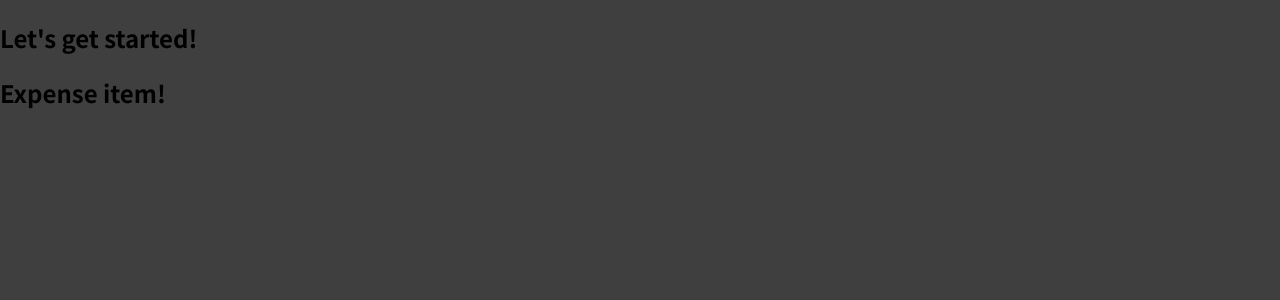
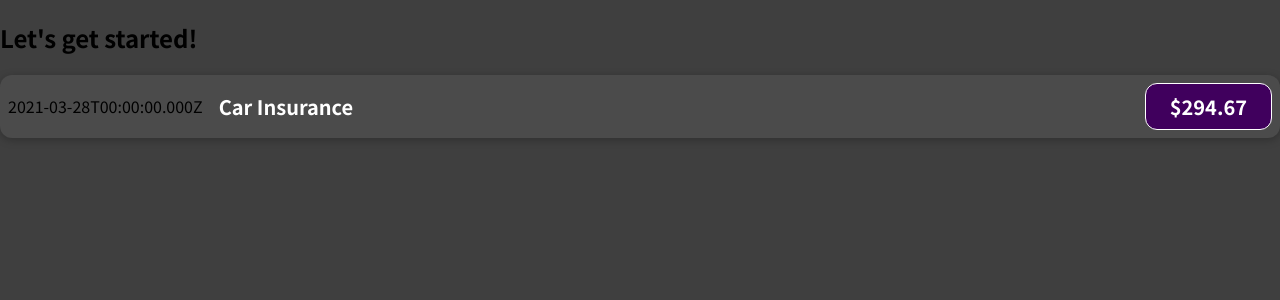
Before and after one commit to loretari/react_project.github.io, a JavaScript app in the folder react_project/: page / in a window 1280 px wide. Shown: the top 300 px of the page. Built offline with nearby package versions, Linux system fonts and the light colour scheme.

Commit message:
init: add ExspenseItem in components

```diff
--- a/react_project/src/components/ExpenseItem.js
+++ b/react_project/src/components/ExpenseItem.js
@@ -1,9 +1,20 @@
+import './ExpenseItem.css';
+
+function ExpenseItem() {
+const exspenseData = new Date(2021, 2, 28);
+const expenseTitle = 'Car Insurance';
+const expenseAmount = 294.67;
 
 
-function ExpenseItem() {
-
-
-return <h2>Expense item!</h2>
+return (
+    <div className='expense-item'>
+    <div>{exspenseData.toISOString()}</div>
+    <div className='expense-item__description'>
+        <h2>{expenseTitle}</h2>
+        <div className='expense-item__price'>${expenseAmount}</div>
+        </div>
+    </div>
+)
 
 }
 
```
